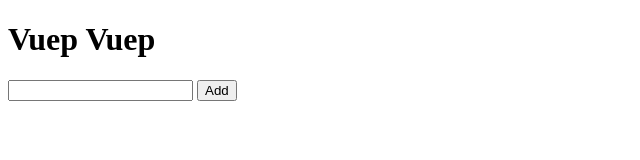
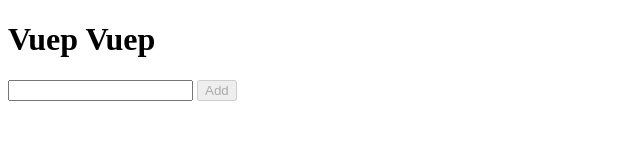
Before and after one commit to puskuruk/VueTodo, a plain HTML site: page index.html in a window 1280 px wide. Shown: the full height of the page, 0-640 px from the left. Drawn offline with nearby package versions, Linux system fonts and the light colour scheme.

Commit message:
Added v-bind:

```diff
--- a/index.html
+++ b/index.html
@@ -15,7 +15,7 @@
         </ul>
         <form>
             <input type="text" v-model="newItem" >
-            <input type="submit" value="Add" v-on:click="addItem">
+            <input type="submit" value="Add" v-bind:disabled="newItem.length === 0 ? true : false" v-on:click="addItem">
         </form>
 
 
```
